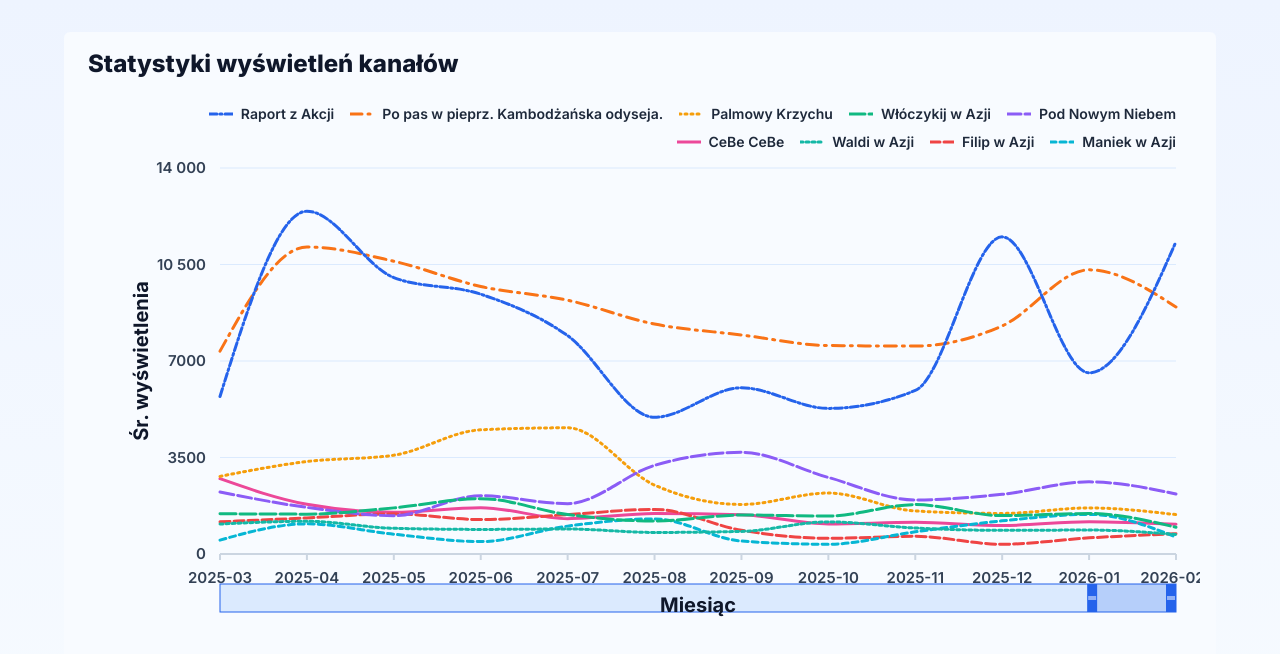
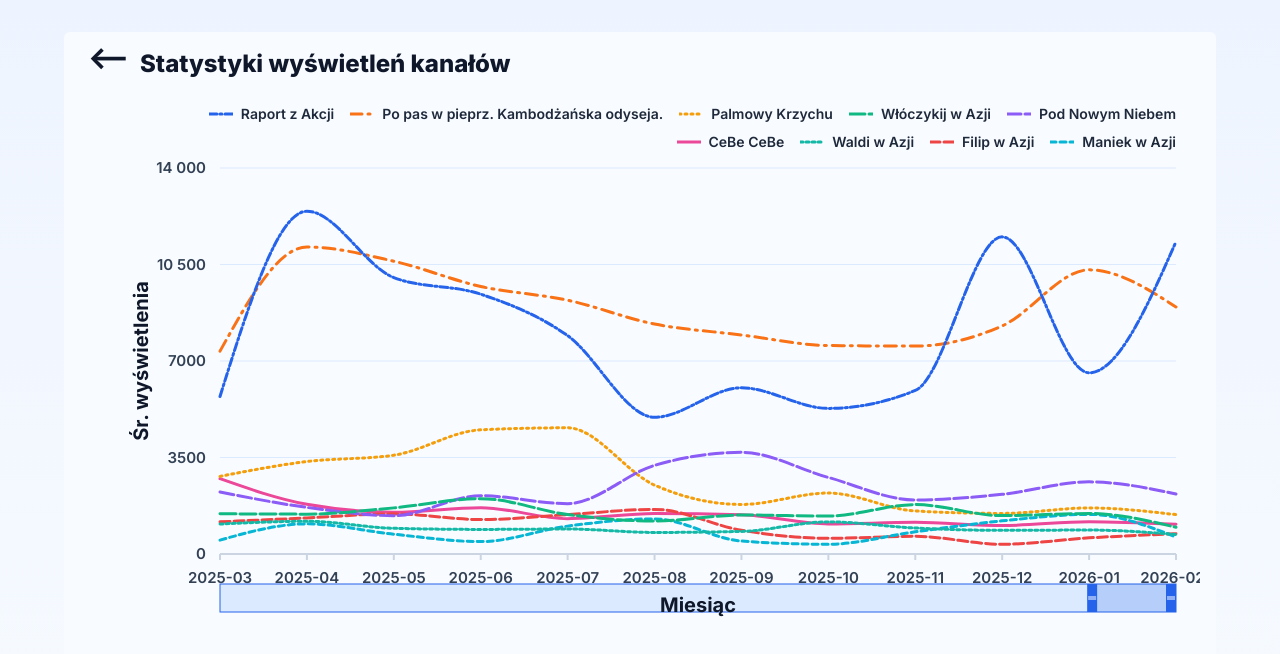
Before and after one commit to KalwiRemi/KamboUniwersum, a Next.js app: page /stats in a window 1280 px wide. Shown: the top 654 px of the page. Built offline with nearby package versions, Linux system fonts and the light colour scheme.

Commit message:
okun ba ba

```diff
--- a/app/stats/page.tsx
+++ b/app/stats/page.tsx
@@ -2,6 +2,7 @@
 
 import rawData from '../../public/monthly_average_views.json';
 
+import Link from "next/link";
 import { useState } from "react";
 import {
   LineChart,
@@ -154,9 +155,18 @@ export default function Page() {
     <main className="min-h-screen bg-gradient-to-b from-[#eef4ff] to-[#f7fbff] px-4 py-8 md:px-8">
       <div className="mx-auto h-[80vh] w-full max-w-6xl rounded-md bg-[#f8fbff] p-2 md:p-4">
         <div className="mb-4 flex flex-wrap items-center justify-between gap-3 px-2">
-          <h1 className="text-2xl font-extrabold text-[#0f172a]">
-            Statystyki wyświetleń kanałów
-          </h1>
+          <div className="flex items-center gap-3">
+            <Link
+              href="/"
+              aria-label="Wróć do strony głównej"
+              className="inline-flex h-10 w-10 -mt-2 self-center items-center justify-center text-3xl font-black leading-none text-[#0f172a] transition-opacity hover:opacity-70"
+            >
+              <span className="-translate-y-0.5">⟵</span>
+            </Link>
+            <h1 className="text-2xl font-extrabold text-[#0f172a]">
+              Statystyki wyświetleń kanałów
+            </h1>
+          </div>
         </div>
         <ResponsiveContainer>
           <LineChart
```
